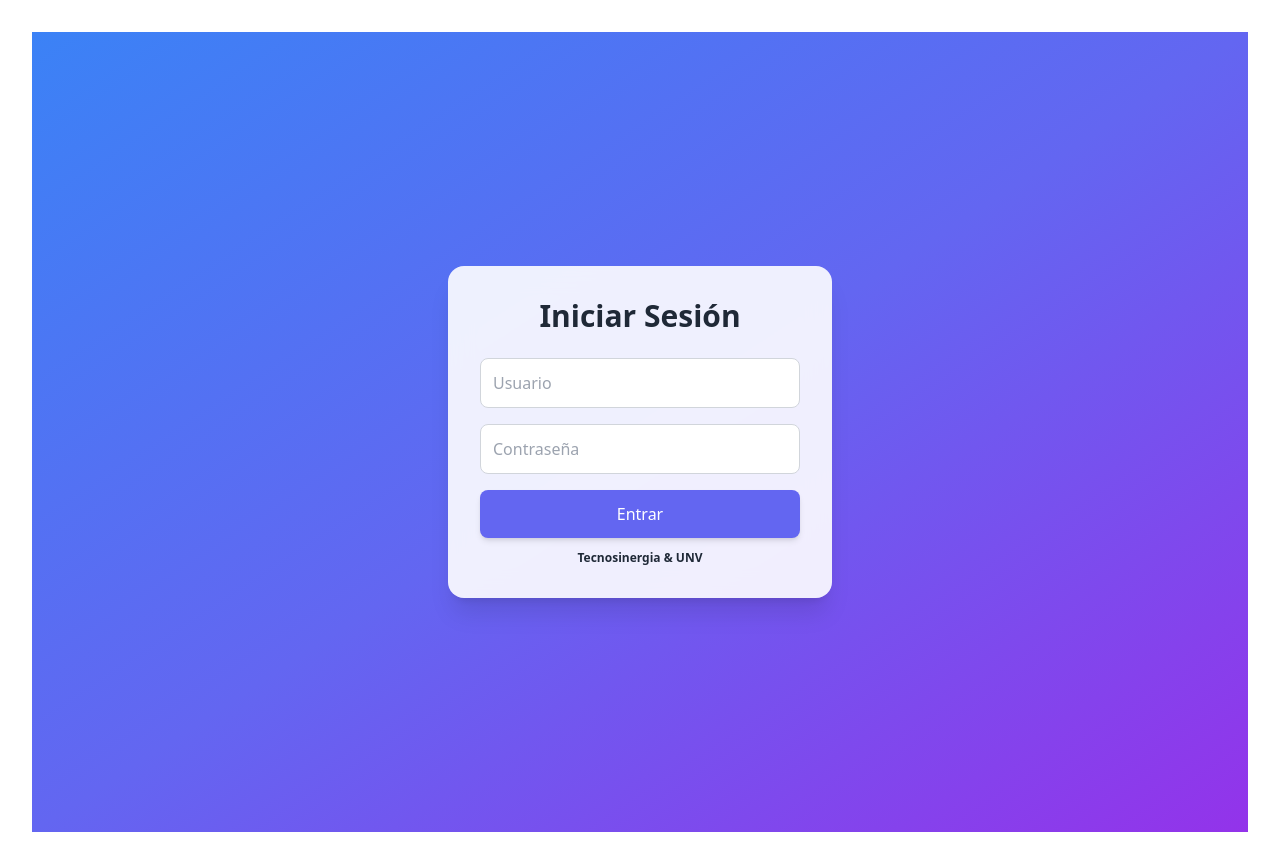
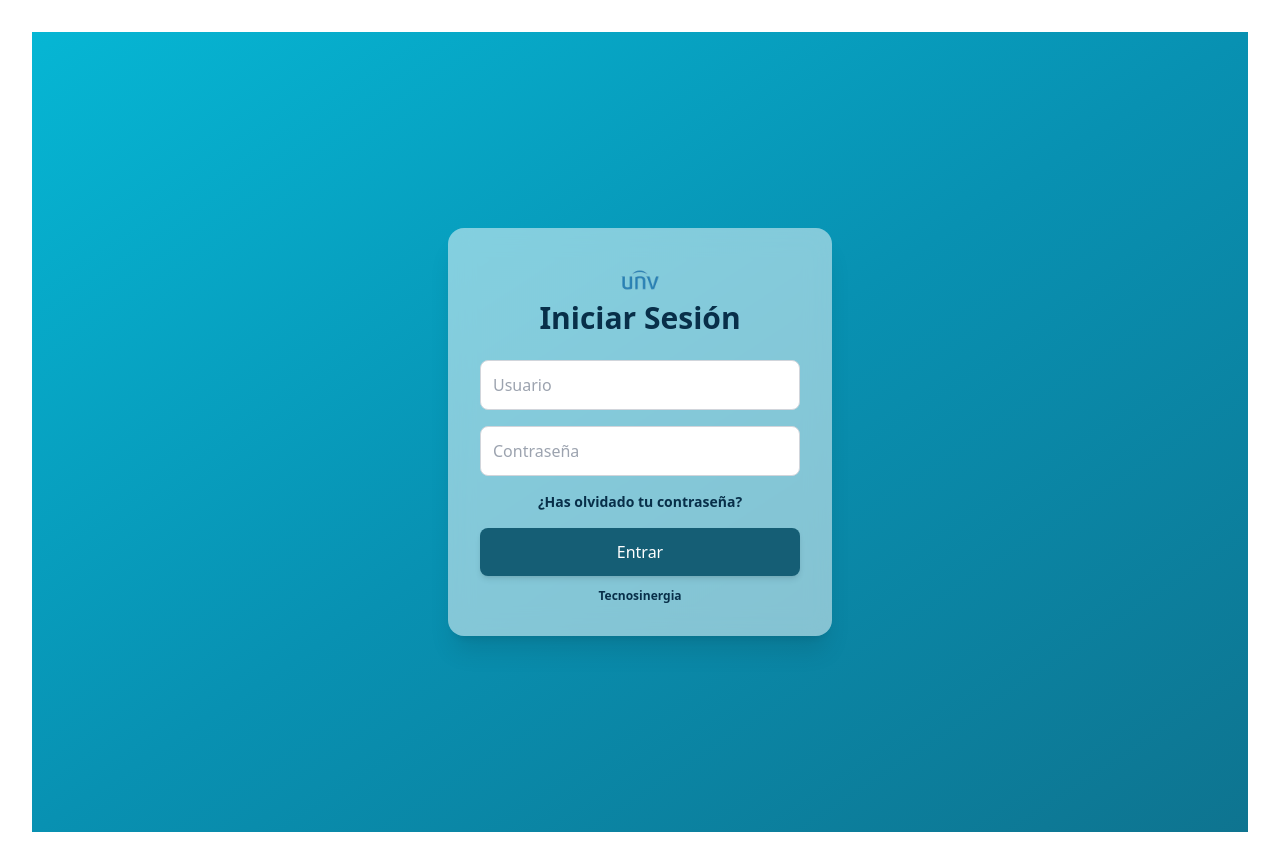
Before and after one commit to Velasco-Tecnosinergia/FrontEnd-Comex, a React (Vite) app in the folder login-app/: page / in a window 1280 px wide. Built offline with nearby package versions, Linux system fonts and the light colour scheme.

Commit message:
feat(login): update login form validation

```diff
--- a/login-app/src/Login.tsx
+++ b/login-app/src/Login.tsx
@@ -22,9 +22,14 @@ export default function Login(): JSX.Element {
   };
 
   return (
-    <div className="flex justify-center items-center h-screen bg-gradient-to-br from-blue-500 via-indigo-500 to-purple-600">
-      <div className="bg-white/90 backdrop-blur-md p-8 rounded-2xl shadow-xl w-96 animate-fadeIn">
-        <h2 className="text-3xl font-bold text-center mb-6 text-gray-800">
+    <div className="flex justify-center items-center h-screen bg-gradient-to-br from-cyan-500 via-cyan-600 to-cyan-700">
+      <div className="bg-white/50 backdrop-blur-md p-8 rounded-2xl shadow-xl w-96 animate-fadeIn">
+        <img
+            alt="Your Company"
+            src="img/uniview_mexico.png"
+            className="mx-auto h-10 w-auto"
+        />
+        <h2 className="text-3xl font-bold text-center mb-6 text-sky-950">
           Iniciar Sesión
         </h2>
         <input
@@ -32,23 +37,28 @@ export default function Login(): JSX.Element {
           placeholder="Usuario"
           value={username}
           onChange={(e) => setUsername(e.target.value)}
-          className="w-full p-3 border border-gray-300 rounded-lg mb-4 focus:outline-none focus:ring-2 focus:ring-indigo-400 transition"
+          className="w-full p-3 border border-gray-300 rounded-lg mb-4 focus:outline-none focus:ring-2 focus:ring-sky-700 transition"
         />
         <input
           type="password"
           placeholder="Contraseña"
           value={password}
           onChange={(e) => setPassword(e.target.value)}
-          className="w-full p-3 border border-gray-300 rounded-lg mb-4 focus:outline-none focus:ring-2 focus:ring-indigo-400 transition"
+          className="w-full p-3 border border-gray-300 rounded-lg mb-4 focus:outline-none focus:ring-2 focus:ring-sky-700 transition"
         />
         {error && <p className="text-red-500 text-sm mb-3">{error}</p>}
+        <div className="text-sm pb-4">
+        <a href="#" className="font-semibold text-sky-950 hover:text-indigo-700">
+          ¿Has olvidado tu contraseña?
+        </a>
+        </div>
         <button
           onClick={handleLogin}
-          className="w-full bg-indigo-500 text-white py-3 rounded-lg hover:bg-indigo-600 transition shadow-md hover:shadow-lg"
+          className="w-full bg-cyan-800 text-white py-3 rounded-lg hover:bg-cyan-900 transition shadow-md hover:shadow-lg"
         >
           Entrar
         </button>
-        <h3 className="text-xs font-bold text-center mt-3 text-gray-800">Tecnosinergia & UNV</h3>
+        <h3 className="text-xs font-bold text-center mt-3 text-sky-950">Tecnosinergia</h3>
       </div>
     </div>
   );
```
Also changed, not shown: login-app/img/uniview_mexico.png (added).
